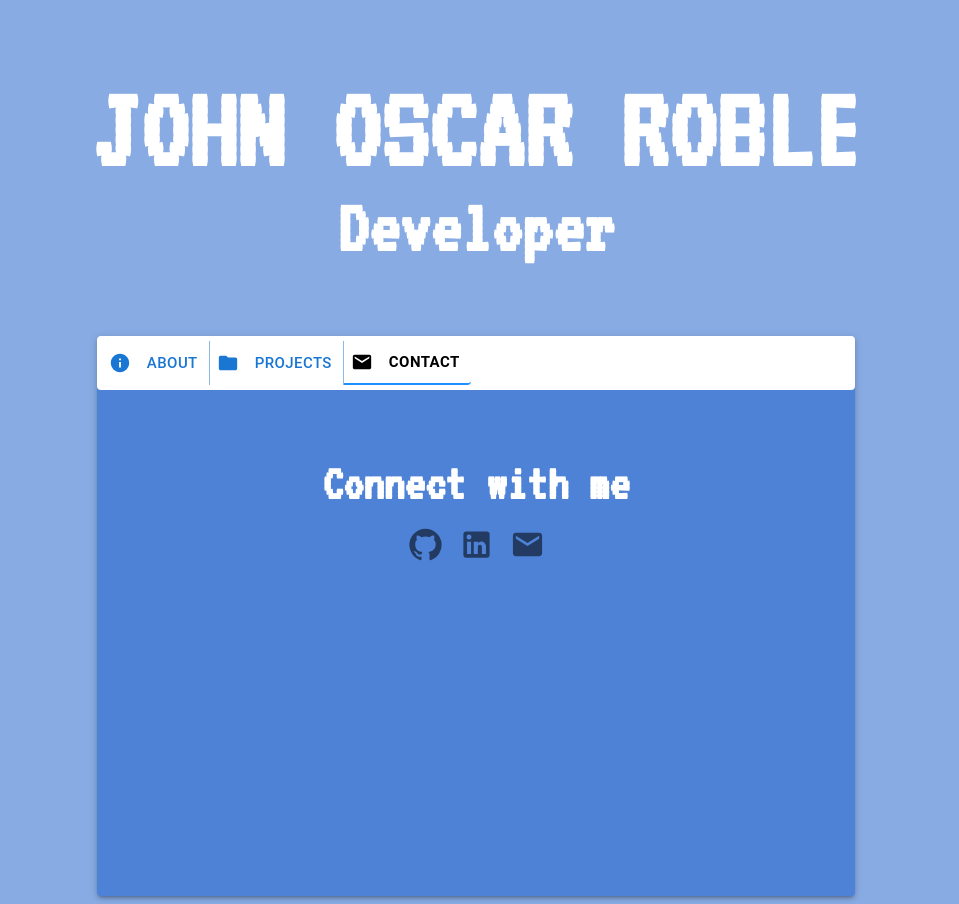
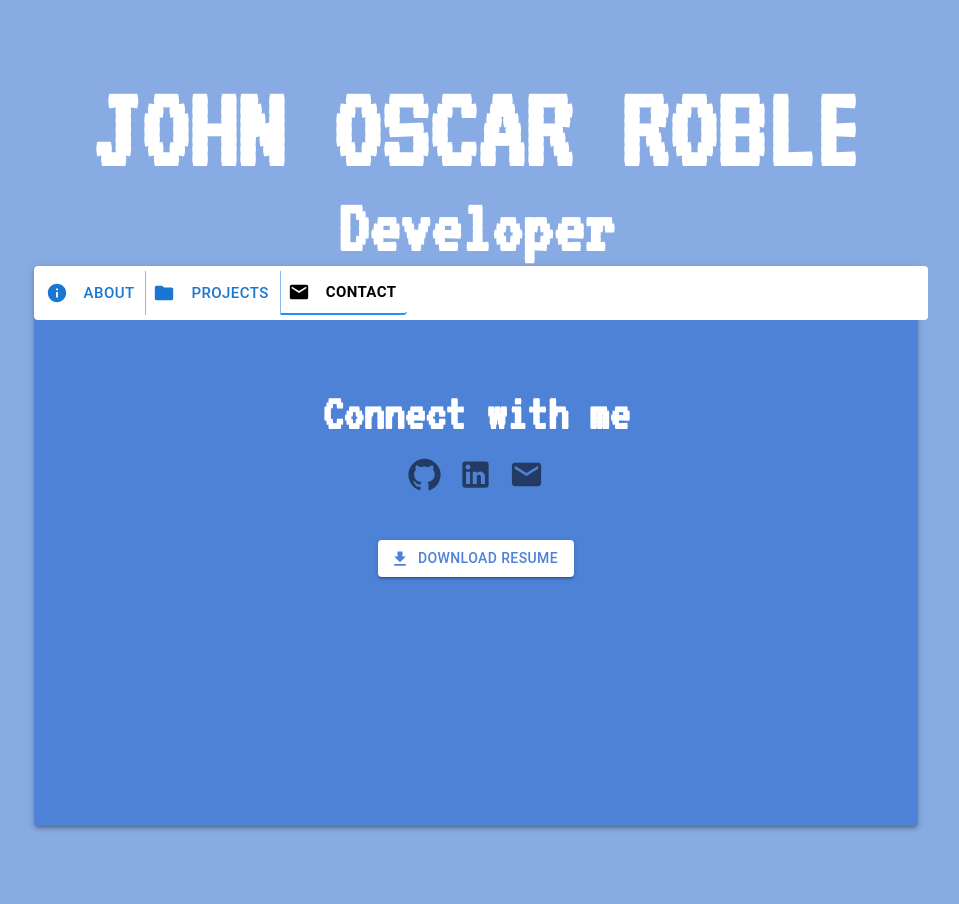
Before and after one commit to shadycodee/Portfolio, a React (Vite) app: page / in a window 1280 px wide. Both pictures are taken after a click on the button "CONTACT". Shown: the whole page, without its empty margins (164-1123 px from the left). After the commit the page ends 834 px from the top, so only its background shows below. Built offline with nearby package versions, Linux system fonts and the light colour scheme.

Commit message:
Refactor layout styles in App component and add resume download button in Contact component

```diff
--- a/src/App.css
+++ b/src/App.css
@@ -62,11 +62,11 @@ h4 {
 .tab-section {
     background-color: white;
     padding: 5px;
-    margin-top: 70px;
+    margin: 0;
     display: flex;
     border-radius: 4px;
-
-
+    width: 100%;
+    flex-wrap: wrap;
 }
 
 /* General button styles to look like tabs */
@@ -95,3 +95,8 @@ h4 {
     font-weight: bold;
     border-bottom: 2px solid #1e90ff;
 }
+
+.button-group {
+    display: flex;
+    flex-wrap: nowrap;
+}
--- a/src/App.jsx
+++ b/src/App.jsx
@@ -37,13 +37,15 @@ function App() {
     </div>
     <Paper elevation={3}
     sx={{backgroundColor: '#4d82d6',
-        height: '70vh',
-        marginLeft: '20%',
-        marginRight: '20%',
+        height: 'clamp(50vh, 70vh, 90vh)',
+        width: 'clamp(60%, 70%, 80%)',
+        marginLeft: 'auto',
+        marginRight: 'auto',
         borderRadius: '4px',
+        padding: '0'
          }}>
         <div className="tab-section">
-        <ButtonGroup variant="text" size="large" aria-label="Basic button group">
+        <ButtonGroup variant="text" size="large" aria-label="Basic button group" className='button-group'>
           <Button
             onClick={() => setActiveTab('about')}
             className={activeTab === 'about' ? 'tab active' : 'tab'}
--- a/src/Pages/Contact.jsx
+++ b/src/Pages/Contact.jsx
@@ -1,9 +1,24 @@
 import React from 'react';
-import { Box, Typography, IconButton } from '@mui/material';
+import { Box, Button, IconButton } from '@mui/material';
 import { GitHub, LinkedIn, Email } from '@mui/icons-material';
+import DownloadIcon from '@mui/icons-material/Download';
 
 const Contact = () => {
+  const handleDownload = () => {
+    // Replace with the correct path to your resume in the public folder
+    const resumeUrl = "/Resume_Roble.pdf"; // Example: public/resume.pdf
+
+    // Create a temporary anchor to initiate download
+    const a = document.createElement("a");
+    a.href = resumeUrl;
+    a.download = "John_Roble_Resume.pdf"; // Name of the downloaded file
+    document.body.appendChild(a);
+    a.click();
+    document.body.removeChild(a);
+  };
+
   return (
+    <>
     <Box
       display="flex"
       flexDirection="column"
@@ -36,7 +51,14 @@ const Contact = () => {
           <Email fontSize="large" />
         </IconButton>
       </Box>
+      <Button variant='contained' startIcon={<DownloadIcon />}
+      onClick={handleDownload} sx={{marginTop: 5, backgroundColor: 'white', color: '#4D82D6'}}>
+      Download Resume
+    </Button>
     </Box>
+
+    </>
+
   );
 };
 
```
Also changed, not shown: 1 other file (tests, documents, lock files or other folders).
